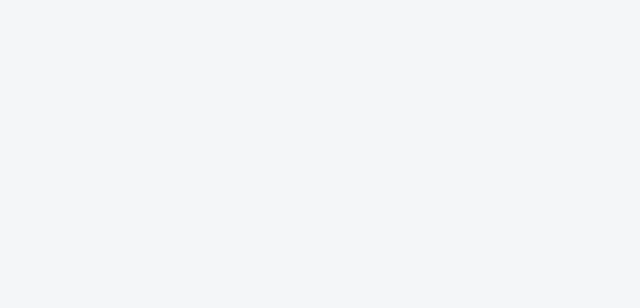
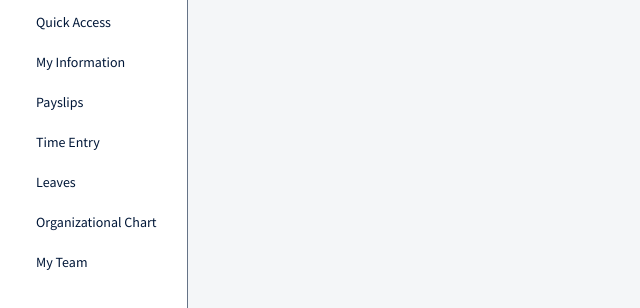
Before and after one commit to krigulson/mercans-test, a Vue app: page / in a window 1280 px wide. Shown: the top 308 px of the page, without its empty margins (0-640 px from the left). Built offline with nearby package versions, Linux system fonts and the light colour scheme.

Commit message:
Render sidebar

```diff
--- a/src/App.vue
+++ b/src/App.vue
@@ -1,8 +1,10 @@
 <script setup>
 import { RouterLink, RouterView } from 'vue-router'
+import NavigationSidebar from './components/NavigationSidebar.vue';
 </script>
 
 <template>
+  <NavigationSidebar />
   <RouterView />
 </template>
 
```
